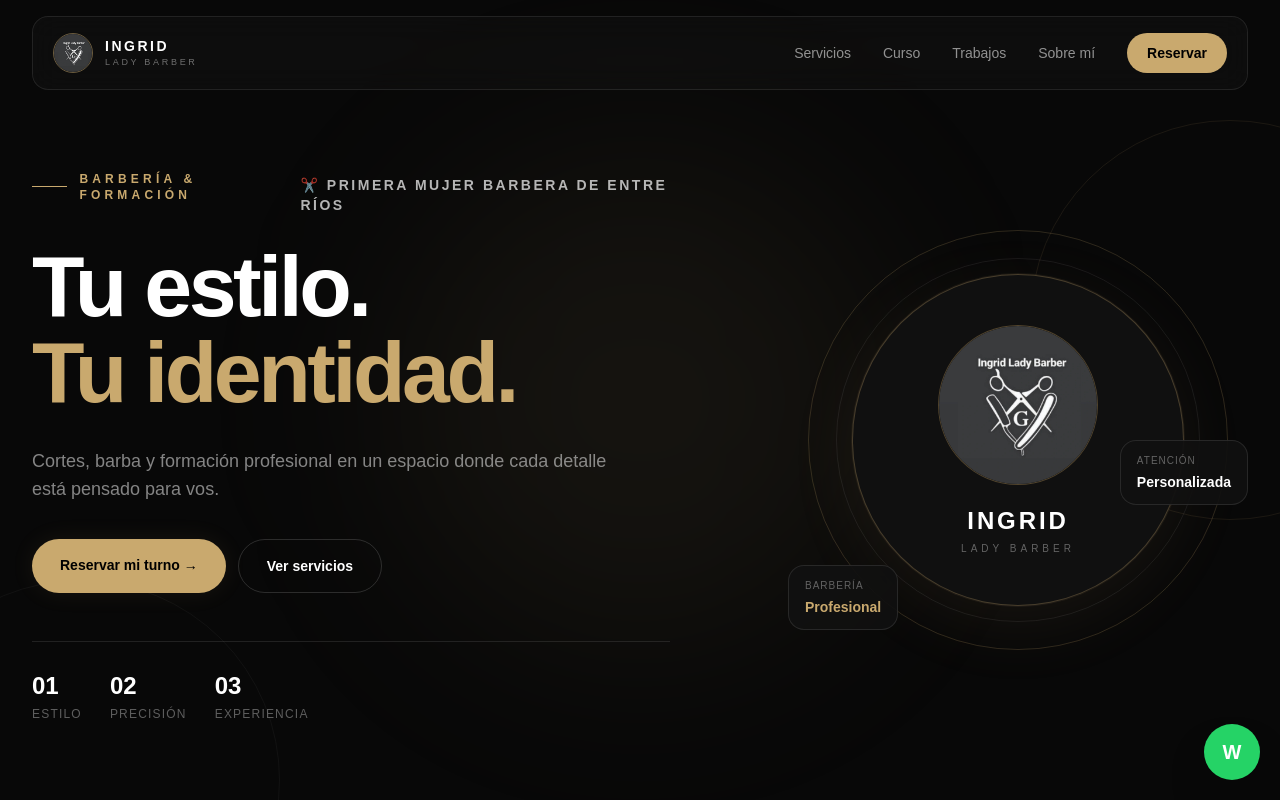
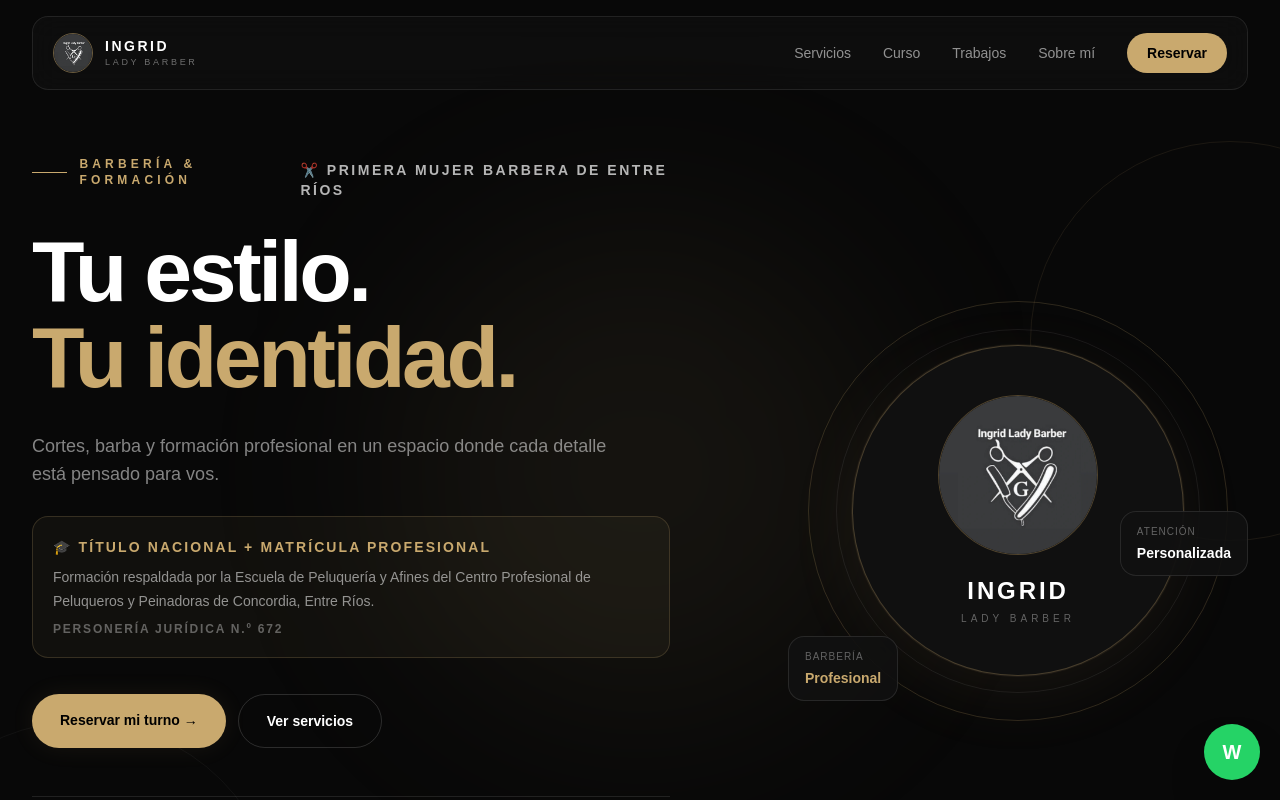
Before and after one commit to buzzentt-sudo/ingrid-lady-barber, a Next.js app: page / in a window 1280 px wide. Shown: the top 800 px of the page. Built offline with nearby package versions, Linux system fonts and the light colour scheme.

Commit message:
Agrega credenciales profesionales y actualiza presentación

```diff
--- a/app/page.tsx
+++ b/app/page.tsx
@@ -188,6 +188,20 @@ export default function Home() {
               Cortes, barba y formación profesional en un espacio donde cada
               detalle está pensado para vos.
             </p>
+
+            <div className="mt-7 max-w-2xl rounded-2xl border border-[#c9a96e]/20 bg-[#c9a96e]/[0.05] p-5">
+              <p className="text-sm font-bold uppercase tracking-[0.15em] text-[#c9a96e]">
+                🎓 Título nacional + matrícula profesional
+              </p>
+              <p className="mt-2 text-sm leading-6 text-white/55">
+                Formación respaldada por la Escuela de Peluquería y Afines del
+                Centro Profesional de Peluqueros y Peinadoras de Concordia,
+                Entre Ríos.
+              </p>
+              <p className="mt-2 text-xs font-semibold uppercase tracking-[0.15em] text-white/35">
+                Personería Jurídica N.º 672
+              </p>
+            </div>
 
             <div className="mt-9 flex flex-col gap-3 sm:flex-row">
               <a
```
